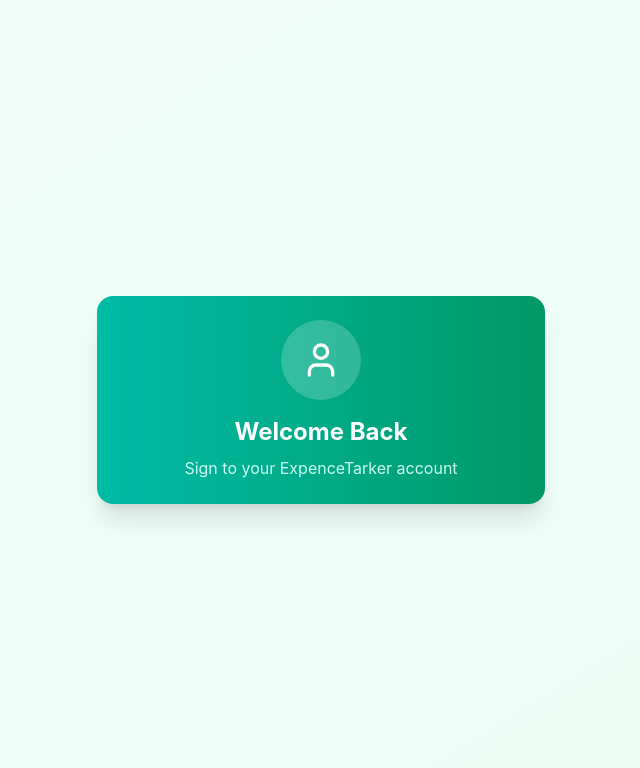
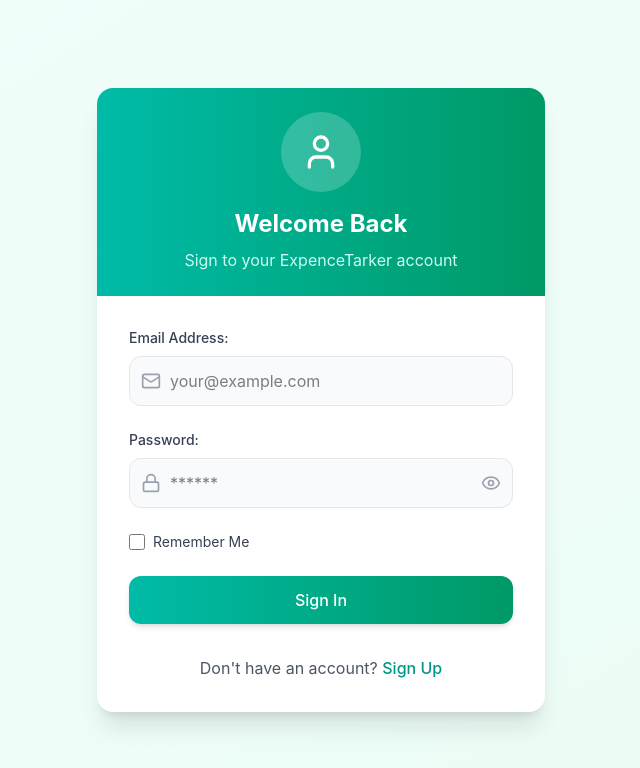
Before and after one commit to CodeCrafterAnkush/Income_Expence_Tracker, a React (Vite) app in the folder frontend/: page /login in a window 1280 px wide. Shown: the top 768 px of the page, without its empty margins (319-959 px from the left). Built offline with nearby package versions, Linux system fonts and the light colour scheme.

Commit message:
Login comlited on 31 May 2026at 09:09 am

```diff
--- a/frontend/src/components/Login.jsx
+++ b/frontend/src/components/Login.jsx
@@ -1,16 +1,15 @@
-import React, { useState } from 'react'
-import { loginStyles } from '../assets/dummyStyles'
-import { User } from 'lucide-react'
-import { useNavigate } from 'react-router-dom';
-import axios from 'axios';
+import React, { useState } from "react";
+import { loginStyles } from "../assets/dummyStyles";
+import { Eye, EyeOff, Lock, Mail, User } from "lucide-react";
+import { Link, useNavigate } from "react-router-dom";
+import axios from "axios";
 
-const Login = ({onLogin, API_URL = "http://localhost:4000/api"}) => {
-
-    const[email,setEmail] = useState("");
-    const[password,setPassword] = useState("");
-    const[showPassword, setShowPassword] = useState(false);
-    const[rememberMe, setRememberMe] = useState(false);
-    const[error, setError] = useState("");
+const Login = ({ onLogin, API_URL = "http://localhost:4000/api" }) => {
+  const [email, setEmail] = useState("");
+  const [password, setPassword] = useState("");
+  const [showPassword, setShowPassword] = useState(false);
+  const [rememberMe, setRememberMe] = useState(false);
+  const [error, setError] = useState("");
   const [loading, setLoading] = useState(false);
 
   const navigate = useNavigate();
@@ -18,80 +17,83 @@
   // to fetch the profile
 
   const fetchProfile = async (token) => {
-        if(!token) return null;
+    if (!token) return null;
 
-        const res= axios.get(`${API_URL}/user/me`, {
+    const res = axios.get(`${API_URL}/user/me`, {
       headers: {
-                Authorization: `Bearer ${token}`
-            }
+        Authorization: `Bearer ${token}`,
+      },
     });
     return res.data;
+  };
+
+  const parsistAuth = async (profile, token) => {
+    const storage = rememberMe ? localStorage : sessionStorage;
+    try {
+      if (token) storage.setItem("token", token);
+      if (profile) storage.setItem("user", JSON.stringify(profile));
+    } catch (error) {
+      console.error("Storage error", error);
     }
-
-    const parsistAuth = async(profile, token)=>{
-        const storage = rememberMe? localStorage : sessionStorage;
-        try {
-            if(token)storage.setItem("token", token);
-            if(profile) storage.setItem("user", JSON.stringify(profile));
-        } catch (error) {
-            console.error("Storage error", error)
-        }
-    }
+  };
 
   // to login
-    const handleSubmit = async(e) => {
+  const handleSubmit = async (e) => {
     e.preventDefault();
     setLoading(true);
     setError("");
 
     try {
-            const res = await axios.post(`${API_URL}/api/user/login`, {
+      const res = await axios.post(
+        `${API_URL}/user/login`,
+        {
           email,
-                password
-            },{headers:{"Content-Type":"application/json"}});
-
+          password,
+        },
+        { headers: { "Content-Type": "application/json" } },
+      );
 
       const data = res.data || {};
       const token = data.token || null;
 
       // to derive user profile
       let profile = data.user ?? null;
-            if(!profile){
-                const copy = {...data};
+      if (!profile) {
+        const copy = { ...data };
         delete copy.token;
         delete copy.user;
 
-                if(Object.keys(copy).length > 0){
+        if (Object.keys(copy).length > 0) {
           profile = copy;
         }
       }
 
-            if(!profile && token){
+      if (!profile && token) {
         try {
           profile = await fetchProfile(token);
         } catch (fetchErr) {
-                    console.warn("Could not fetch profile after login token : " ,fetchErr)
-                    profile = {email};
+          console.warn(
+            "Could not fetch profile after login token : ",
+            fetchErr,
+          );
+          profile = { email };
         }
       }
 
-            if(!profile) profile={email};
-            parsistAuth(profile,token)
+      if (!profile) profile = { email };
+      parsistAuth(profile, token);
 
-            if(typeof onLogin === "function"){
+      if (typeof onLogin === "function") {
         try {
           onLogin(profile, rememberMe, token);
         } catch (callErr) {
-
-                    console.warn("onLogin threw:",callErr);
+          console.warn("onLogin threw:", callErr);
           navigate("/");
-
         }
-            }else{
+      } else {
         navigate("/");
       }
       setPassword("");
-
     } catch (err) {
       console.error("Login error:", err?.response || err);
       const serverMsg =
@@ -100,29 +102,159 @@
         err.message ||
         "Login failed";
       setError(serverMsg);
-    }finally{
+    } finally {
       setLoading(false);
     }
-    }
+  };
 
   return (
     <div className={loginStyles.pageContainer}>
       <div className={loginStyles.cardContainer}>
         <div className={loginStyles.header}>
           <div className={loginStyles.avatar}>
-                    <User className='w-10 h-10 text-white'/>
+            <User className="w-10 h-10 text-white" />
           </div>
-                <h1 className={loginStyles.headerTitle}>
-                    Welcome Back
-                </h1>
+          <h1 className={loginStyles.headerTitle}>Welcome Back</h1>
           <p className={loginStyles.headerSubtitle}>
             Sign to your ExpenceTarker account
           </p>
         </div>
+
+        <div className={loginStyles.formContainer}>
+          {error && (
+            <div className={loginStyles.errorContainer}>
+              <div className={loginStyles.errorIcon}>
+                <svg
+                  xmlns="http://www.w3.org/2000/svg"
+                  className="h-4 w-4"
+                  viewBox="0 0 20 20"
+                  fill="currentColor"
+                >
+                  <path
+                    fillRule="evenodd"
+                    d="M18 10a8 8 0 11-16 0 8 8 0 0116 0zm-7 4a1 1 0 11-2 0 1 1 0 012 0zm-1-9a1 1 0 00-1 1v4a1 1 0 102 0V6a1 1 0 00-1-1z"
+                    clipRule="evenodd"
+                  />
+                </svg>
+              </div>
+              <span className={loginStyles.errorText}>{error}</span>
+            </div>
+          )}
+          <form action="" onSubmit={handleSubmit}>
+            <div className="mb-6">
+              <label htmlFor="email" className={loginStyles.label}>
+                Email Address:{" "}
+              </label>
+              <div className={loginStyles.inputContainer}>
+                <div className={loginStyles.inputIcon}>
+                  <Mail className="w-5 h-5" />
+                </div>
+                <input
+                  type="email"
+                  id="email"
+                  value={email}
+                  onChange={(e) => setEmail(e.target.value)}
+                  className={loginStyles.input}
+                  placeholder="your@example.com"
+                  required
+                />
+              </div>
+            </div>
+
+            <div className="mb-6">
+              <label htmlFor="password" className={loginStyles.label}>
+                Password:{" "}
+              </label>
+              <div className={loginStyles.inputContainer}>
+                <div className={loginStyles.inputIcon}>
+                  <Lock className="w-5 h-5" />
+                </div>
+                <input
+                  type={showPassword ? "text" : "password"}
+                  id="email"
+                  value={password}
+                  onChange={(e) => setPassword(e.target.value)}
+                  className={loginStyles.passwordInput}
+                  placeholder="******"
+                  required
+                />
+
+                <button
+                  type="button"
+                  onClick={() => setShowPassword(!showPassword)}
+                  className={loginStyles.passwordToggle}
+                >
+                  {showPassword ? (
+                    <EyeOff className="w-5 h-5" />
+                  ) : (
+                    <Eye className="w-5 h-5" />
+                  )}
+                </button>
+              </div>
+            </div>
+            <div className={loginStyles.checkboxContainer}>
+              <input
+                type="checkbox"
+                id="remember"
+                checked={rememberMe}
+                onChange={(e) => setRememberMe(e.target.checked)}
+                className={loginStyles.checkbox}
+                required
+              />
+              <label htmlFor="remember" className={loginStyles.checkboxLabel}>
+                {" "}
+                Remember Me
+              </label>
+            </div>
+
+            <button
+              type="submit"
+              className={`${loginStyles.button} ${loading ? loginStyles.buttonDisabled : ""}`}
+              disabled={loading}
+            >
+              {loading ? (
+                <>
+                  <svg
+                    className={loginStyles.spinner}
+                    xmlns="http://www.w3.org/2000/svg"
+                    fill="none"
+                    viewBox="0 0 24 24"
+                  >
+                    <circle
+                      className="opacity-25"
+                      cx="12"
+                      cy="12"
+                      r="10"
+                      stroke="currentColor"
+                      strokeWidth="4"
+                    />
+                    <path
+                      className="opacity-75"
+                      fill="currentColor"
+                      d="M4 12a8 8 0 018-8V0C5.373 0 0 5.373 0 12h4zm2 5.291A7.962 7.962 0 014 12H0c0 3.042 1.135 5.824 3 7.938l3-2.647z"
+                    />
+                  </svg>
+                  Signing in...
+                </>
+              ) : (
+                "Sign In"
+              )}
+            </button>
+          </form>
+
+              <div className={loginStyles.signUpContainer}>
+                <p className={loginStyles.signUpText}>
+                    Don't have an account?{" "}
+                    <Link to="/signup" className={loginStyles.signUpLink}>
+                      Sign Up
+                    </Link>
+                </p>
               </div>
 
         </div>
-  )
-}
+      </div>
+    </div>
+  );
+};
 
-export default Login
+export default Login;
```
Lines whose indentation alone changed are shown as unchanged.
